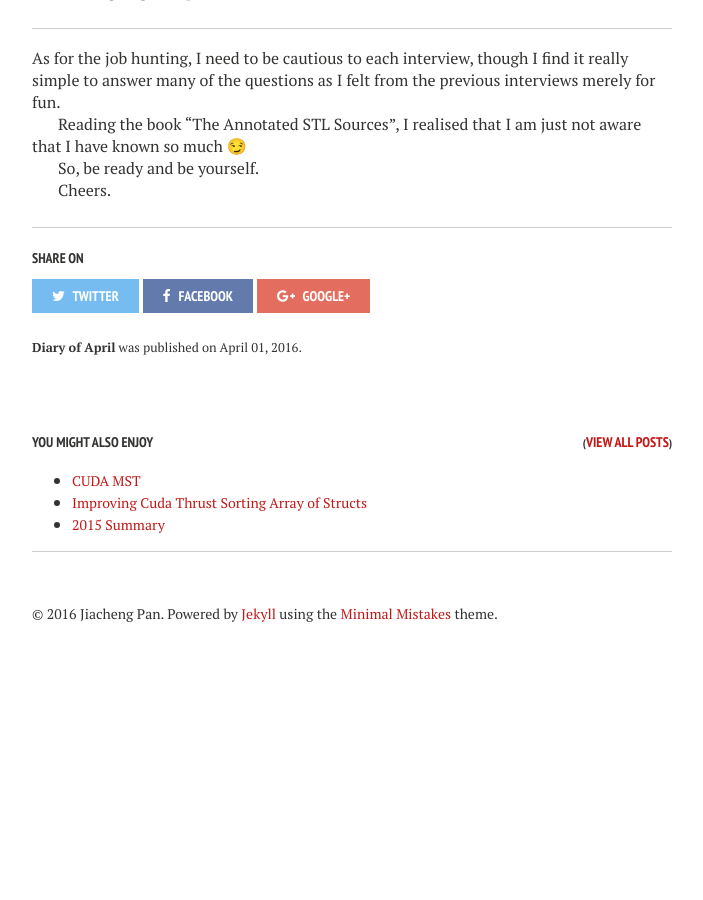
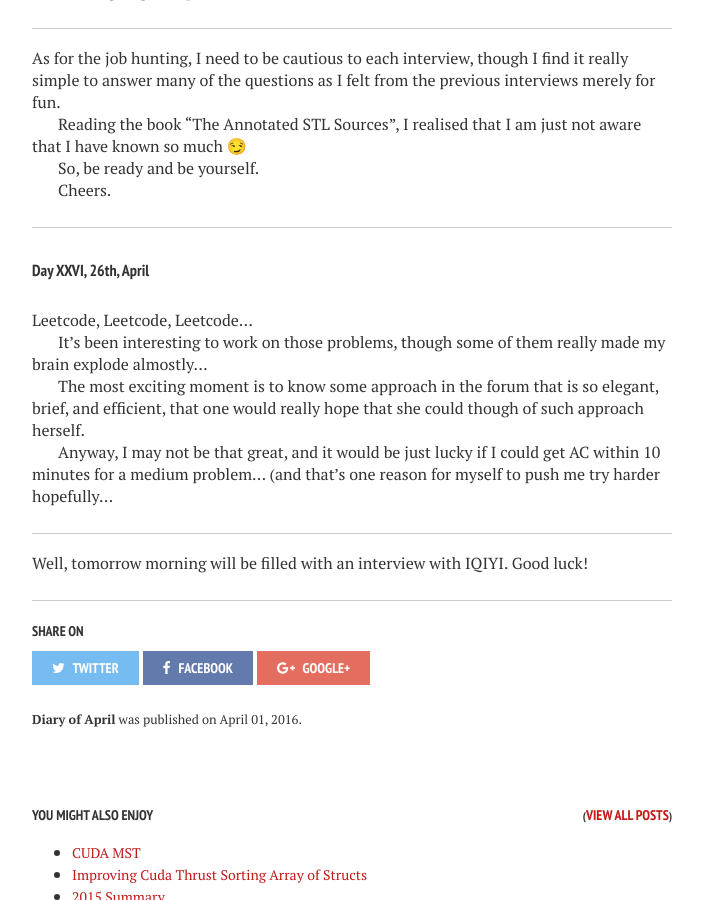
Before and after one commit to jiachengpan/jiachengpan.github.io, a Jekyll site: the page built from _posts/2016-04-01-diary-of-jobless.markdown, in a window 1280 px wide and 900 px high, scrolled down 12815 px. Shown: the whole window, without its empty margins (288-991 px from the left). Built offline with Jekyll 4.4.1, drawn with Linux system fonts in a browser that asks for light colours; emoji names are drawn with the system emoji font; before the commit the page ends 13487 px from its top, so only the background shows below that.

Commit message:
26. april

```diff
--- a/_posts/2016-04-01-diary-of-jobless.markdown
+++ b/_posts/2016-04-01-diary-of-jobless.markdown
@@ -510,3 +510,20 @@ Reading the book "The Annotated STL Sources", I realised that I am just not awar
 So, be ready and be yourself.
 
 Cheers.
+
+
+----------
+
+##### Day XXVI, 26th, April
+
+Leetcode, Leetcode, Leetcode...
+
+It's been interesting to work on those problems, though some of them really made my brain explode almostly...
+
+The most exciting moment is to know some approach in the forum that is so elegant, brief, and efficient, that one would really hope that she could though of such approach herself.
+
+Anyway, I may not be that great, and it would be just lucky if I could get AC within 10 minutes for a medium problem... (and that's one reason for myself to push me try harder hopefully...
+
+---
+
+Well, tomorrow morning will be filled with an interview with IQIYI. Good luck!
```
